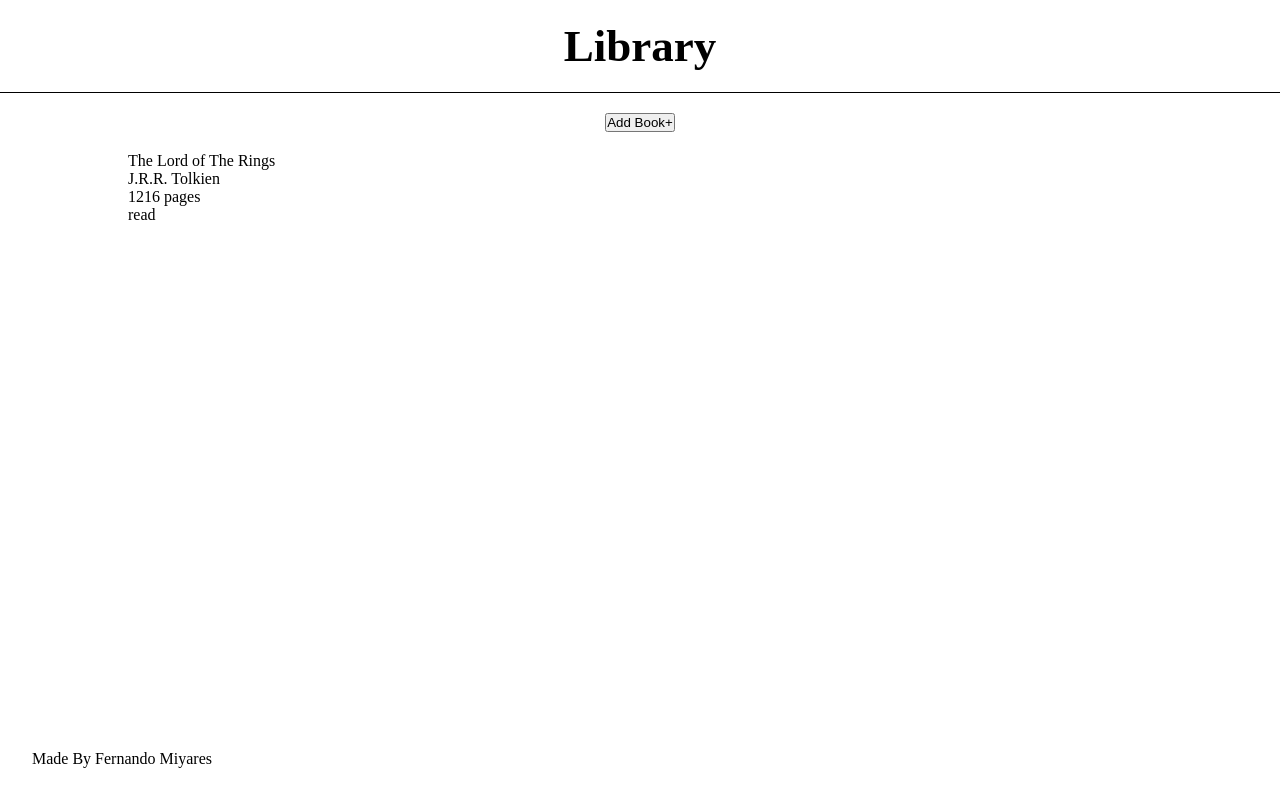
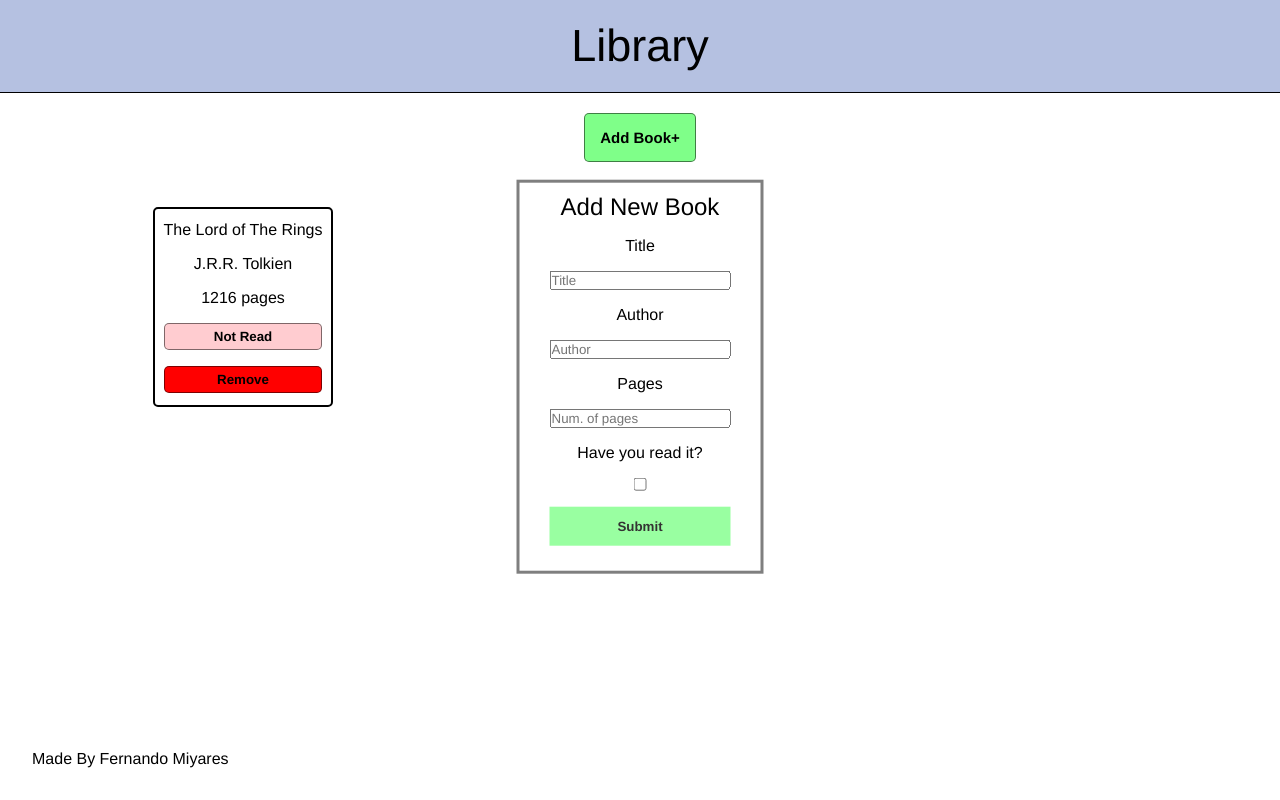
Before and after one commit to Fernisk/library, a plain HTML site: page index.html in a window 1280 px wide. Drawn offline with Linux system fonts and the light colour scheme.

Commit message:
started addNewBook form

```diff
--- a/index.html
+++ b/index.html
@@ -13,18 +13,48 @@
           <h1>Library</h1>
     </header>
     <section class="main-content">
+        <!-- button for form  -->
         <div class="button-container">
-            <button data-addBook>Add Book+</button>
+            <button id="hover" class="addButton" onclick="openForm()">Add Book+</button>
         </div>
+       <!--popup form  -->
+        <div class="loginPopWrap">
+           <div class="formPopup">
+             <form class="formContainer">
+             <h2>Add New Book</h2>
+             <label for="title">
+                 <strong>Title</strong>
+             </label>
+             <input type="text" name="title" placeholder="Title" required>
+             <label for="author">
+                 <strong>Author</strong>
+             </label>
+             <input type="text" name="author" placeholder="Author" required>
+             <label for="pages">
+                 <strong>Pages</strong>
+             </label>
+             <input type="number" name="pages" placeholder="Num. of pages" min="0" required>
+             <label for="checkRead">
+                 <strong>Have you read it?</strong>
+             </label>
+             <input class="checkNumber" type="checkbox" name="readIt" value="read">
+             <button type="submit" class="btn" onclick="closeForm()">Submit</button>
+           </div>
+         </form>
+        </div>
+
+<!-- content -->
     <div class="books-container">
        <div class="card-container">
            <ul class="library-card" data-card>
                <li data-name>The Lord of The Rings</li>
                <li data-author>J.R.R. Tolkien</li>
                <li data-pages>1216 pages</li>
-               <li data-read>read</li>
+               <button id="hover" class="notRead" data-toggle>Not Read</button>
+               <button id="hover" class="remove" data-remove>Remove</button>
            </ul>
        </div>
+
     </div>
     </section>
     <footer>Made By Fernando Miyares</footer>
--- a/script.js
+++ b/script.js
@@ -13,6 +13,9 @@ function Book (title, author, pages, readOrNot) {
     }
 
 }
+function openTheForm() {
+  document.querySelector(".popupForm").style.display = "block";
+}
 
 function addBookToLibrary() {
 
--- a/style.css
+++ b/style.css
@@ -1,5 +1,7 @@
 *, *::before, *::after {
     box-sizing: border-box;
+    font-weight: normal;
+    font-family: 'Franklin Gothic Medium', 'Arial Narrow', Arial, sans-serif;
 }
 
 * {
@@ -13,6 +15,7 @@ body {
     min-height: 100vh;
     display: flex;
     flex-direction: column;
+    background-color: rgba(255, 255, 255, 0.50);
 }
 
 header {
@@ -21,6 +24,7 @@ header {
     display: flex;
     justify-content: center;
     align-content: center;
+    background-color: rgba(72, 101, 180, 0.40);
 }
 h1 {
     font-size: 45px;
@@ -35,8 +39,39 @@ h1 {
 }
 .books-container {
     display: flex;
-    height: fit-content;
+    flex: auto;
+    flex-wrap: wrap;
+    padding: 20px;
+    align-content: flex-start;
+    justify-content: space-between;
 }
+
+.card-container {
+    width: 180px;
+    margin: 5px;
+    height: 200px;
+    border: 2px rgba(0, 0, 0, 1)  solid;
+    border-radius: 5px;
+    display: flex;
+    align-items: center;
+    justify-content: space-around;
+}
+.library-card {
+    display: flex;
+    flex-direction: column;
+    align-items: center;
+    gap: 1em;
+}
+
+.library-card > button {
+    padding: 5px;
+    width: 100%;
+    cursor: pointer;
+    border: 1px rgba(0, 0, 0, 0.50) solid;
+    border-radius: 5px;
+    font-weight: 600;
+}
+
 
 
 .button-container {
@@ -44,6 +79,72 @@ h1 {
     justify-self: center;
     padding: 20px;
 }
+.addButton{
+    border-radius: 5px;
+    border: rgba(0, 0, 0, 0.50) 1px solid;
+    padding: 15px;
+    font-size: 15px;
+    background-color: rgba(0, 255, 21, 0.5);
+    font-weight: 600;
+}
+/* styles for button */
+.read {
+    background-color: rgba(0, 255, 21, 0.5);
+}
+.notRead {
+    background-color: rgba(255, 0, 21, 0.20);
+}
+
+.remove {
+    background-color: red;
+}
+#hover:hover {
+    transform: scale(1.05);
+}
+
+/* form styling */
+.loginPopWrap {
+  position: relative;
+  width: 100%;
+  text-align: center;
+}
+.formPopup {
+    /* display: none; */
+    position: fixed;
+    left: 50%;
+    top: 20%;
+    transform:translate(-50%,5%);
+    border: 3px solid rgba(0, 0, 0, 0.50);
+}
+.formContainer input[type=text]:focus,
+.formcontainer input[type=number]:focus {
+    background-color: #ddd;
+    outline: none;
+}
+.formContainer {
+    display: flex;
+    flex-direction: column;
+    justify-content: center;
+    gap: 1em;
+    padding: 10px 30px;
+}
+.checkNumber {
+    align-self: center;
+}
+.formContainer .btn {
+    padding: 12px 20px;
+    border: none;
+    background-color: rgba(0, 255, 21, 0.5);
+    color: black;
+    font-weight: 600;
+    cursor: pointer;
+    width: 100%;
+    margin-bottom: 15px;
+    opacity: 0.8;
+}
+.formContainer .btn:hover {
+    opacity: 1;
+}
 
 footer {
     padding: 2rem;
```
